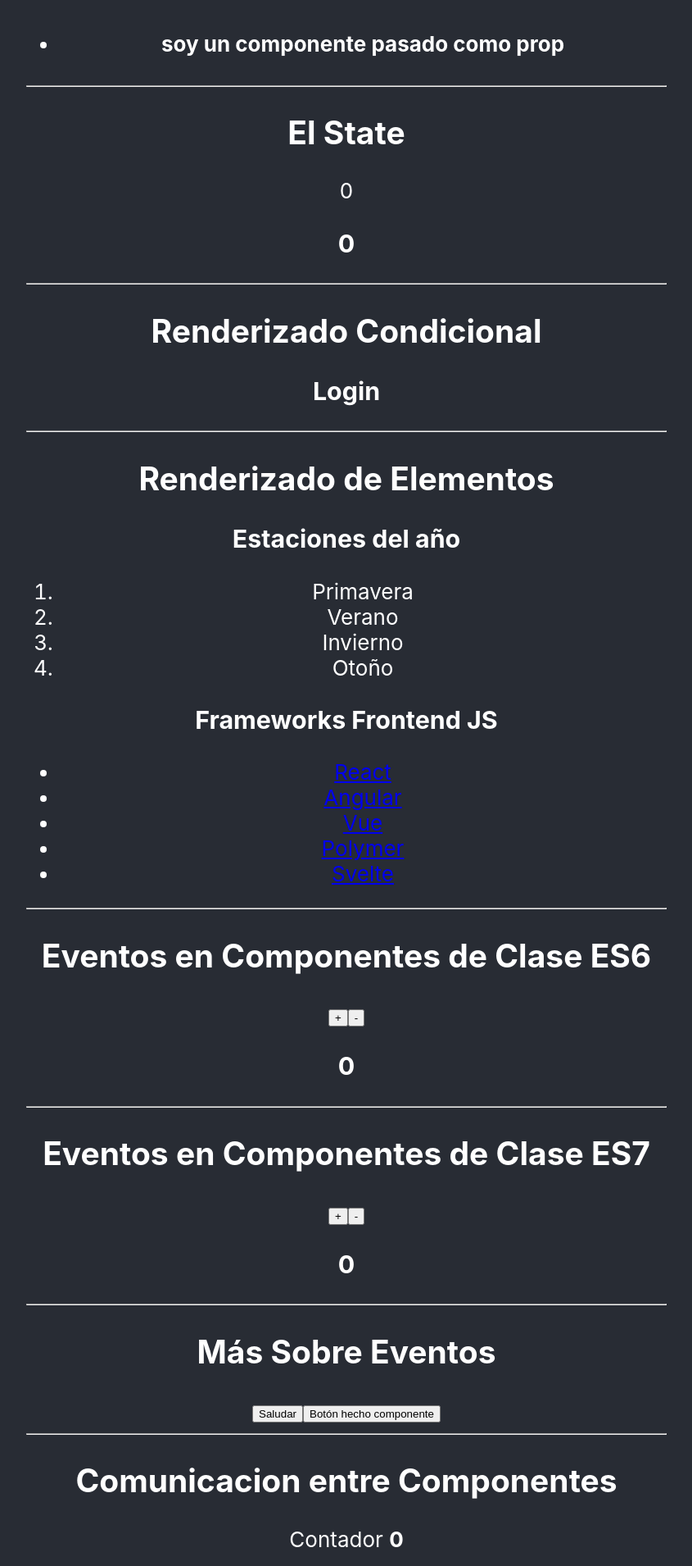
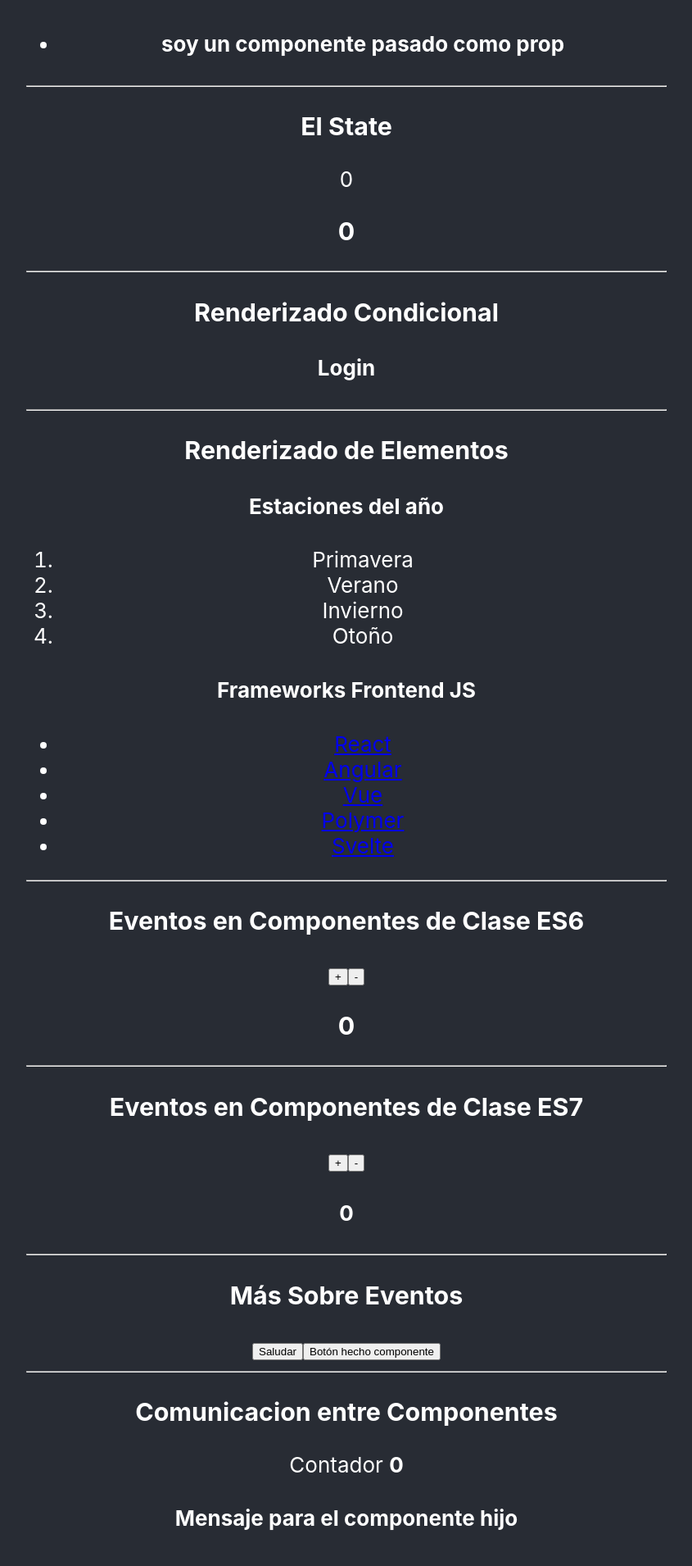
Before and after one commit to DaniCis/React_basicos, a React (Create React App) app: page / in a window 1280 px wide. Shown: the part 380-2290 px from the top of the page at 82% size, without its empty margins (217-1062 px from the left). Built offline with nearby package versions, Linux system fonts and the light colour scheme; the HTML template or start-up script is replaced by a standard one.

Commit message:
ajax and fetch on mount

```diff
--- a/src/App.js
+++ b/src/App.js
@@ -5,7 +5,6 @@ import Propiedades from "./components/Propiedades";
 import RenderizadoCondicional from "./components/RenderizadoCondicional";
 import RenderizadoElementos from './components/RenderizadoElementos';
 import ComunicacionComponentes from './components/ComunicacionComponentes';
-import CicloVida from './components/CicloVida';
 import {EventosES6 ,EventosES7 ,MasSobreEventos} from './components/Eventos';
 
 function App() {
@@ -39,7 +38,6 @@ function App() {
         <hr/>
         <ComunicacionComponentes />
         <hr/>
-        <CicloVida />
         </section>
       </header>
     </div>
--- a/src/components/CicloVida.js
+++ b/src/components/CicloVida.js
@@ -1,9 +1,6 @@
 import React, { Component } from 'react'
 
 class Reloj extends Component {
-    constructor(props){
-        super(props)
-    }
     //DESMONTAJE
     componentWillUnmount(){
         console.log(3,'El componente ha sido eliminado del DOM')
--- a/src/components/ComunicacionComponentes.js
+++ b/src/components/ComunicacionComponentes.js
@@ -12,7 +12,7 @@ export default class Padre extends Component {
   render() {
     return (
       <div>
-        <h2>Comunicacion entre Componentes</h2>
+        <h3>Comunicacion entre Componentes</h3>
         <p>Contador <b>{this.state.contador}</b></p>
         <Hijo incrementarContador={this.incrementarContador} message ='Mensaje para el componente hijo' />
     </div>
--- a/src/components/Estado.js
+++ b/src/components/Estado.js
@@ -24,7 +24,7 @@ export default class Estado extends Component{
     render(){
         return(
             <div>
-                <h2>El State</h2>
+                <h3>El State</h3>
                 <p>{this.state.contador}</p>
                 <EstadoAHijo contadorHijo={this.state.contador}/>
             </div>
--- a/src/components/Eventos.js
+++ b/src/components/Eventos.js
@@ -22,7 +22,7 @@ export class EventosES6 extends Component {
   render() {
     return (
         <div>
-            <h2>Eventos en Componentes de Clase ES6</h2>
+            <h3>Eventos en Componentes de Clase ES6</h3>
             <nav>
                 <button onClick={this.sumar}>+</button>
                 <button onClick={this.restar}>-</button>
@@ -51,12 +51,12 @@ export class EventosES7 extends Component {
   render() {
     return (
         <div>
-            <h2>Eventos en Componentes de Clase ES7</h2>
+            <h3>Eventos en Componentes de Clase ES7</h3>
             <nav>
                 <button onClick={this.sumar}>+</button>
                 <button onClick={this.restar}>-</button>
             </nav>
-            <h3>{this.state.contador}</h3>
+            <h4>{this.state.contador}</h4>
         </div>
     )
   }
@@ -74,7 +74,7 @@ export class MasSobreEventos extends Component{
     render(){
         return(
             <div>
-                <h2>Más Sobre Eventos</h2>
+                <h3>Más Sobre Eventos</h3>
                 <button onClick={ (e) => this.handleClick(e,'Hola, paso parametro')}>Saludar</button>
                 {/** Evento personalizado */}
                 <Boton myOnClick={(e) => this.handleClick(e,'Hola, paso parametro') }/>
--- a/src/components/RenderizadoCondicional.js
+++ b/src/components/RenderizadoCondicional.js
@@ -2,13 +2,13 @@ import React, { Component } from "react";
 
 const Login = () =>(
     <div>
-        <h3>Login</h3>
+        <h4>Login</h4>
     </div>
 )
 
 const Logout = () =>(
     <div>
-        <h3>Logout</h3>
+        <h4>Logout</h4>
     </div>
 )
 
@@ -23,7 +23,7 @@ export default class RenderizadoCondicional extends Component{
     render(){
         return(
             <div>
-                <h2>Renderizado Condicional</h2>
+                <h3>Renderizado Condicional</h3>
                 {this.state.session ? <Login/> : <Logout/> }
             </div>
         )
--- a/src/components/RenderizadoElementos.js
+++ b/src/components/RenderizadoElementos.js
@@ -21,12 +21,12 @@ export default class RenderizadoElementos extends Component {
     render(){
         return(
             <div>
-                <h2>Renderizado de Elementos</h2>
-                <h3>Estaciones del año</h3>
+                <h3>Renderizado de Elementos</h3>
+                <h4>Estaciones del año</h4>
                 <ol>
                     {this.state.seasons.map( (x,index) => <li key={index}>{x}</li>) }
                 </ol>
-                <h3>Frameworks Frontend JS</h3>
+                <h4>Frameworks Frontend JS</h4>
                 <ul>
                     {data.frameworks.map( x => <ElementoLista key={x.id} {...x}/> )}
                 </ul>
```
Also changed, not shown: src/components/AjaxApis.js (added, +56 -0 lines).
